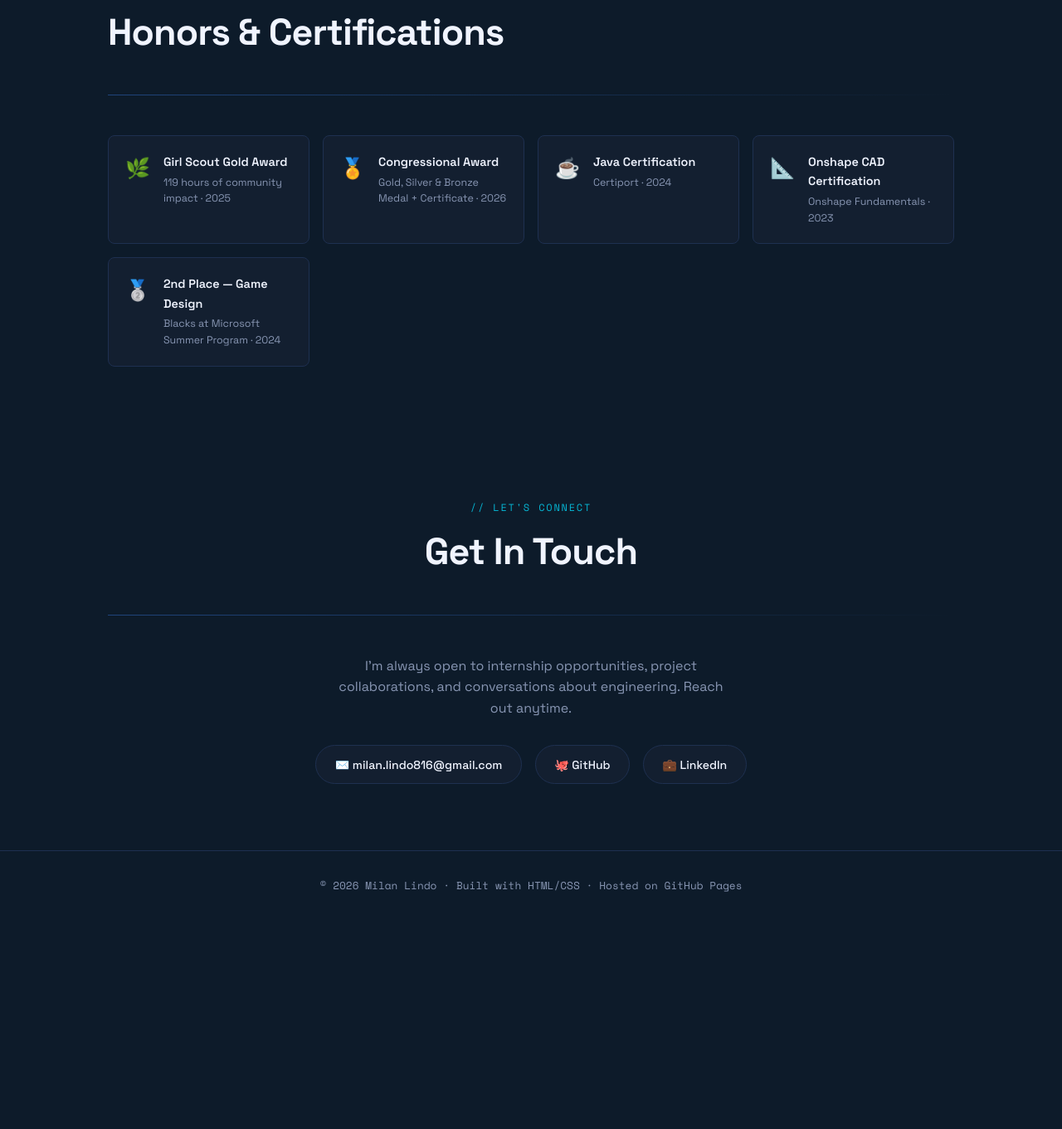
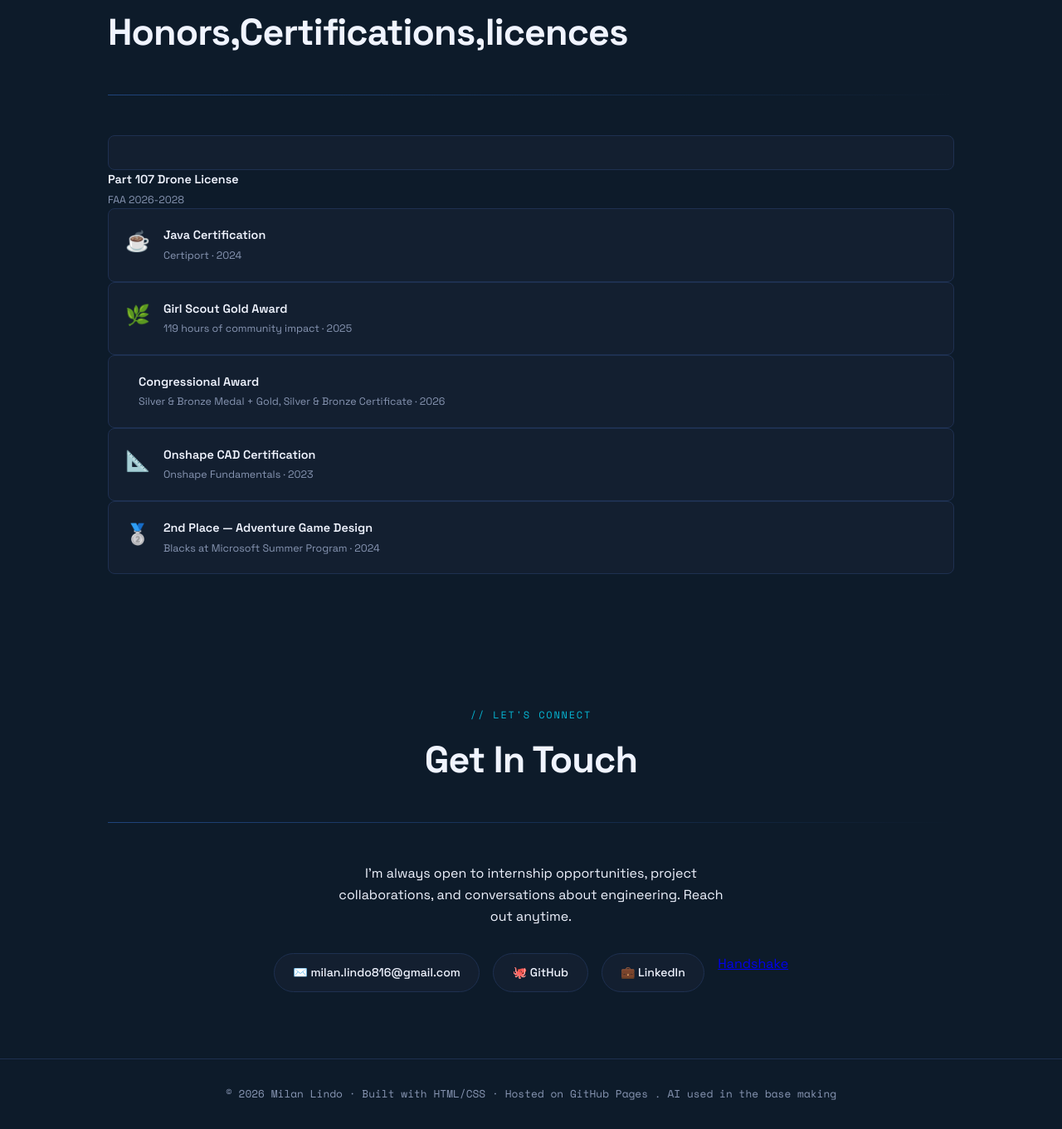
Before and after one commit to Cyber-Wolf-eng/Milan-s-Project-Portfolio, a plain HTML site: page portfolio.html in a window 1280 px wide. Shown: the part 3292-4653 px from the top of the page at 83% size. Before the commit the page ends 4403 px from the top, so only its background shows below. Drawn offline with nearby package versions, Linux system fonts and the light colour scheme.

Commit message:
Update awards section and contact information

```diff
--- a/portfolio.html
+++ b/portfolio.html
@@ -464,43 +464,59 @@
 <!-- AWARDS -->
 <section id="awards">
   <p class="section-eyebrow">// recognition</p>
-  <h2>Honors & Certifications</h2>
+  <h2>Honors,Certifications,licences</h2>
   <div class="divider"></div>
   <div class="awards-grid">
+<!-- comment in HTML-->
+  </div>
+    <div class="award-card">
+    <!-- <div class="award-icon"></div> -->
+    </div>
+      <div class="award-title">Part 107 Drone License</div>
+      <div class="award-sub">FAA 2026-2028</div>
+</div>
+
+
+  </div>
+    <div class="award-card">
+    <div class="award-icon">☕</div>
+      <div>
+        <div class="award-title">Java Certification</div>
+        <div class="award-sub">Certiport · 2024</div>
+      </div>
+
+  </div>
     <div class="award-card">
       <div class="award-icon">🌿</div>
       <div>
         <div class="award-title">Girl Scout Gold Award</div>
         <div class="award-sub">119 hours of community impact · 2025</div>
-      </div>
-    </div>
+   </div>
+
+  </div>
     <div class="award-card">
-      <div class="award-icon">🏅</div>
+      <div class="award-icon"></div>
       <div>
         <div class="award-title">Congressional Award</div>
-        <div class="award-sub">Gold, Silver & Bronze Medal + Certificate · 2026</div>
+        <div class="award-sub"> Silver & Bronze Medal + Gold, Silver & Bronze Certificate · 2026</div>
       </div>
-    </div>
-    <div class="award-card">
-      <div class="award-icon">☕</div>
-      <div>
-        <div class="award-title">Java Certification</div>
-        <div class="award-sub">Certiport · 2024</div>
-      </div>
-    </div>
+
+  </div>
     <div class="award-card">
       <div class="award-icon">📐</div>
       <div>
         <div class="award-title">Onshape CAD Certification</div>
         <div class="award-sub">Onshape Fundamentals · 2023</div>
-      </div>
-    </div>
+     </div>
+
+   </div>
     <div class="award-card">
       <div class="award-icon">🥈</div>
       <div>
-        <div class="award-title">2nd Place — Game Design</div>
+        <div class="award-title">2nd Place — Adventure Game Design</div>
         <div class="award-sub">Blacks at Microsoft Summer Program · 2024</div>
       </div>
+
     </div>
   </div>
 </section>
@@ -510,18 +526,19 @@
   <p class="section-eyebrow">// let's connect</p>
   <h2>Get In Touch</h2>
   <div class="divider"></div>
-  <p style="color:var(--gray); max-width:480px; margin:0 auto;">
+  <p style="color:var(--white); max-width:480px; margin:0 auto;">
     I'm always open to internship opportunities, project collaborations, and conversations about engineering. Reach out anytime.
   </p>
   <div class="contact-links">
     <a href="mailto:milan.lindo816@gmail.com" class="contact-pill">✉️ milan.lindo816@gmail.com</a>
     <a href="https://github.com/Cyber-Wolf-eng" target="_blank" class="contact-pill">🐙 GitHub</a>
     <a href="https://www.linkedin.com/in/milan723" target="_blank" class="contact-pill">💼 LinkedIn</a>
+    <a href="https://howard.joinhandshake.com/profiles/sgb22f" target="_blank" class="contact=pill"> Handshake</a>
   </div>
 </section>
 
 <footer>
-  © 2026 Milan Lindo · Built with HTML/CSS · Hosted on GitHub Pages
+  © 2026 Milan Lindo · Built with HTML/CSS · Hosted on GitHub Pages . AI used in the base making
 </footer>
 
 </body>
```
